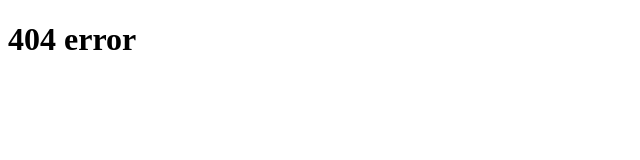
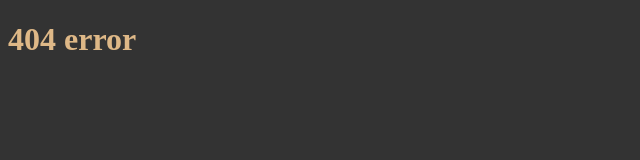
Before and after one commit to StringAna/NodeJsHandsOn, a website: page public/404.html in a window 1280 px wide. Shown: the whole page, without its empty margins (0-640 px from the left). Drawn offline with Linux system fonts and the light colour scheme.

Commit message:
adding css files to html files

```diff
--- a/public/404.html
+++ b/public/404.html
@@ -4,6 +4,7 @@
     <meta charset="UTF-8">
     <meta http-equiv="X-UA-Compatible" content="IE=edge">
     <meta name="viewport" content="width=device-width, initial-scale=1.0">
+    <link rel='stylesheet' href="./css/style.css"/>
     <title>nto found</title>
 </head>
 <body>
--- /dev/null
+++ b/public/css/style.css
@@ -0,0 +1,4 @@
+body {
+  background: #333;
+  color: burlywood;
+}
```
Also changed, not shown: public/about.html (+1 -0 lines), public/index.html (+1 -0 lines).
